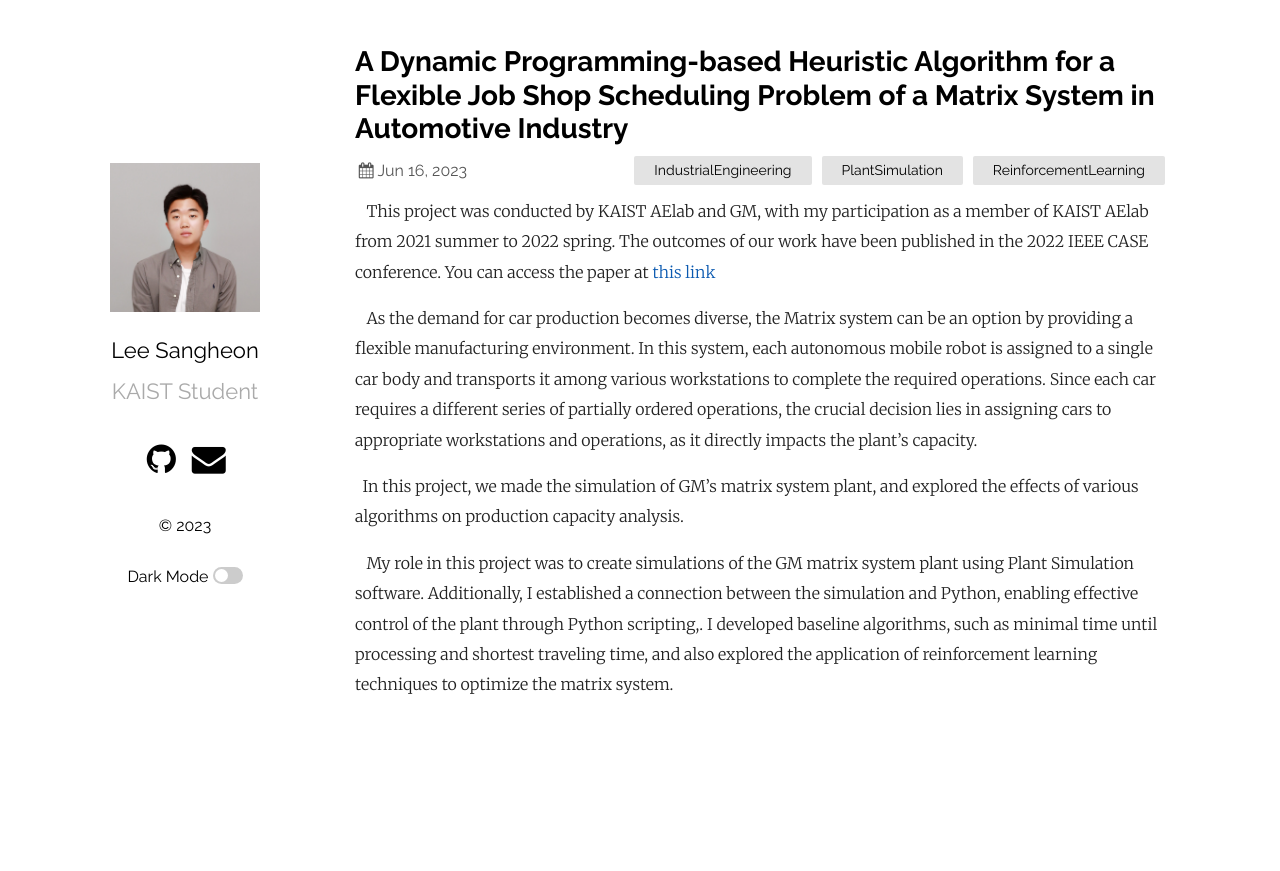
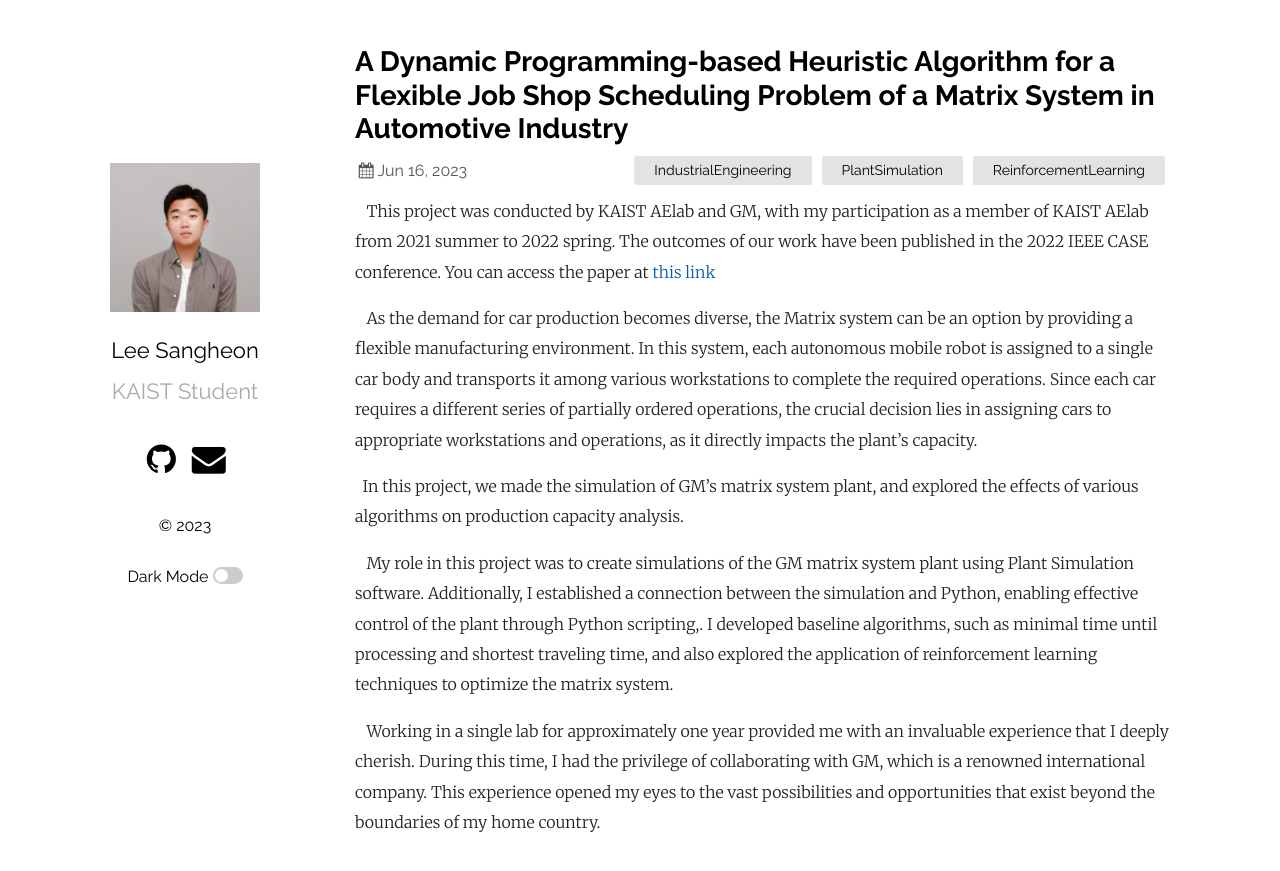
Before and after one commit to buaaaaang/buaaaaang.github.io, a Jekyll site: the page built from _posts/2023-06-16-GM.markdown, in a window 1280 px wide. Shown: the top 871 px of the page. Built offline with Jekyll 4.4.1, drawn with Linux system fonts in a browser that asks for light colours.

Commit message:
Update 2023-06-16-GM.markdown

```diff
--- a/_posts/2023-06-16-GM.markdown
+++ b/_posts/2023-06-16-GM.markdown
@@ -15,3 +15,5 @@ use_math: true
 &nbsp;&nbsp;In this project, we made the simulation of GM's matrix system plant, and explored the effects of various algorithms on production capacity analysis.
 
 &nbsp;&nbsp; My role in this project was to create simulations of the GM matrix system plant using Plant Simulation software. Additionally, I established a connection between the simulation and Python, enabling effective control of the plant through Python scripting,. I developed baseline algorithms, such as minimal time until processing and shortest traveling time, and also explored the application of reinforcement learning techniques to optimize the matrix system.
+
+&nbsp;&nbsp; Working in a single lab for approximately one year provided me with an invaluable experience that I deeply cherish. During this time, I had the privilege of collaborating with GM, which is a renowned international company. This experience opened my eyes to the vast possibilities and opportunities that exist beyond the boundaries of my home country.
```
